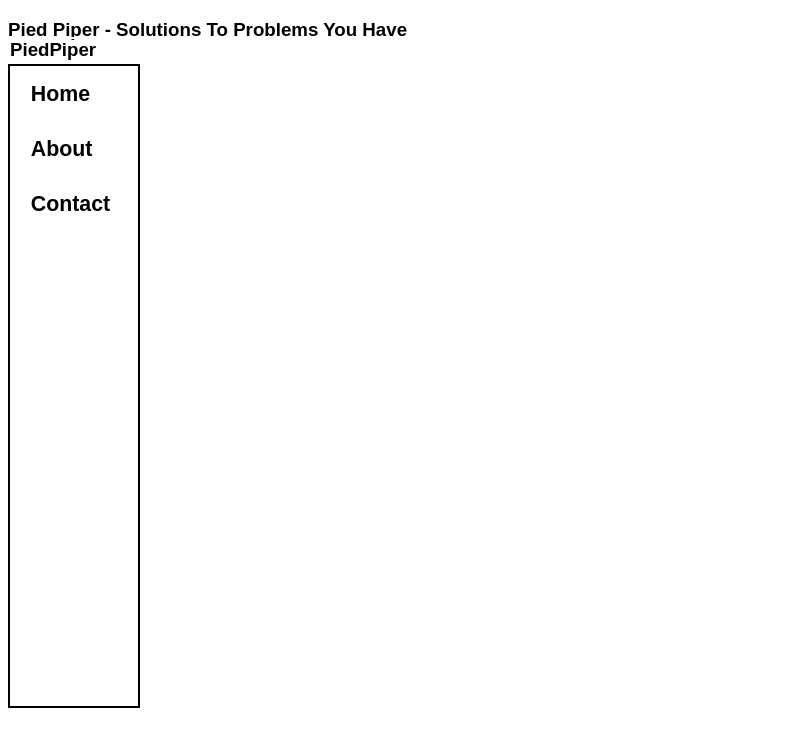
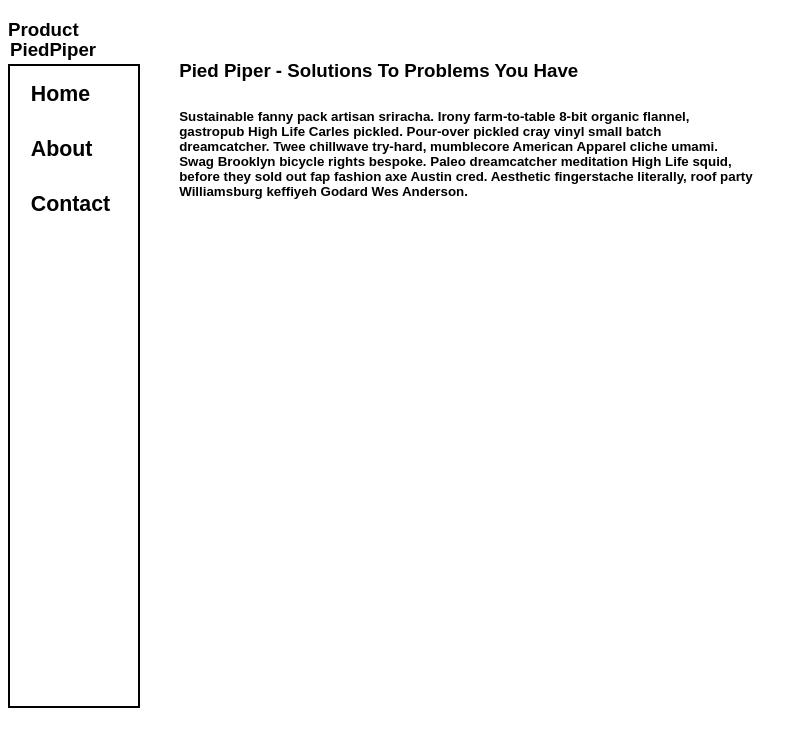
Before and after one commit to JoshuaTaylorBW/CSSIntro, a plain HTML site: page wireframe1/index.html in a window 1280 px wide. Shown: the whole page, without its empty margins (0-808 px from the left). Drawn offline with Linux system fonts and the light colour scheme.

Commit message:
Added Title And Paragraph

```diff
--- a/wireframe1/index.html
+++ b/wireframe1/index.html
@@ -18,15 +18,15 @@
   </div>
 
   <h3 id="Paragraph-Title">Pied Piper - Solutions To Problems You Have</h3>
-  <!-- <p>Sustainable fanny pack artisan sriracha. Irony farm-to-table 8-bit organic flannel, gastropub High Life Carles pickled. Pour-over pickled cray vinyl small batch dreamcatcher. Twee chillwave try-hard, mumblecore American Apparel cliche umami. Swag Brooklyn bicycle rights bespoke. Paleo dreamcatcher meditation High Life squid, before they sold out fap fashion axe Austin cred. Aesthetic fingerstache literally, roof party Williamsburg keffiyeh Godard Wes Anderson.</p>
+  <p id="Actual-Paragraph">Sustainable fanny pack artisan sriracha. Irony farm-to-table 8-bit organic flannel, gastropub High Life Carles pickled. Pour-over pickled cray vinyl small batch dreamcatcher. Twee chillwave try-hard, mumblecore American Apparel cliche umami. Swag Brooklyn bicycle rights bespoke. Paleo dreamcatcher meditation High Life squid, before they sold out fap fashion axe Austin cred. Aesthetic fingerstache literally, roof party Williamsburg keffiyeh Godard Wes Anderson.</p>
 
-  <div>
+  <div id="Product1">
     <h3>Product</h3>
     <div id="Product-Pic">
     </div>
   </div>
 
-  <div>
+  <!-- <div>
     <h3>Product</h3>
     <div id="Product-Pic">
 
--- a/wireframe1/style.css
+++ b/wireframe1/style.css
@@ -50,6 +50,20 @@ width: 10%;
 }
 
 #Paragraph-Title{
+position: absolute;
+left: 14%;
+top:5.2%;
+}
+#Actual-Paragraph{
+  position: absolute;
+  left: 14%;
+  top: 12%;
+  width: 45%;
+  font-size: 10pt;
+  font-weight: bold;
+}
+
+#Product1{
 
 }
 
```
